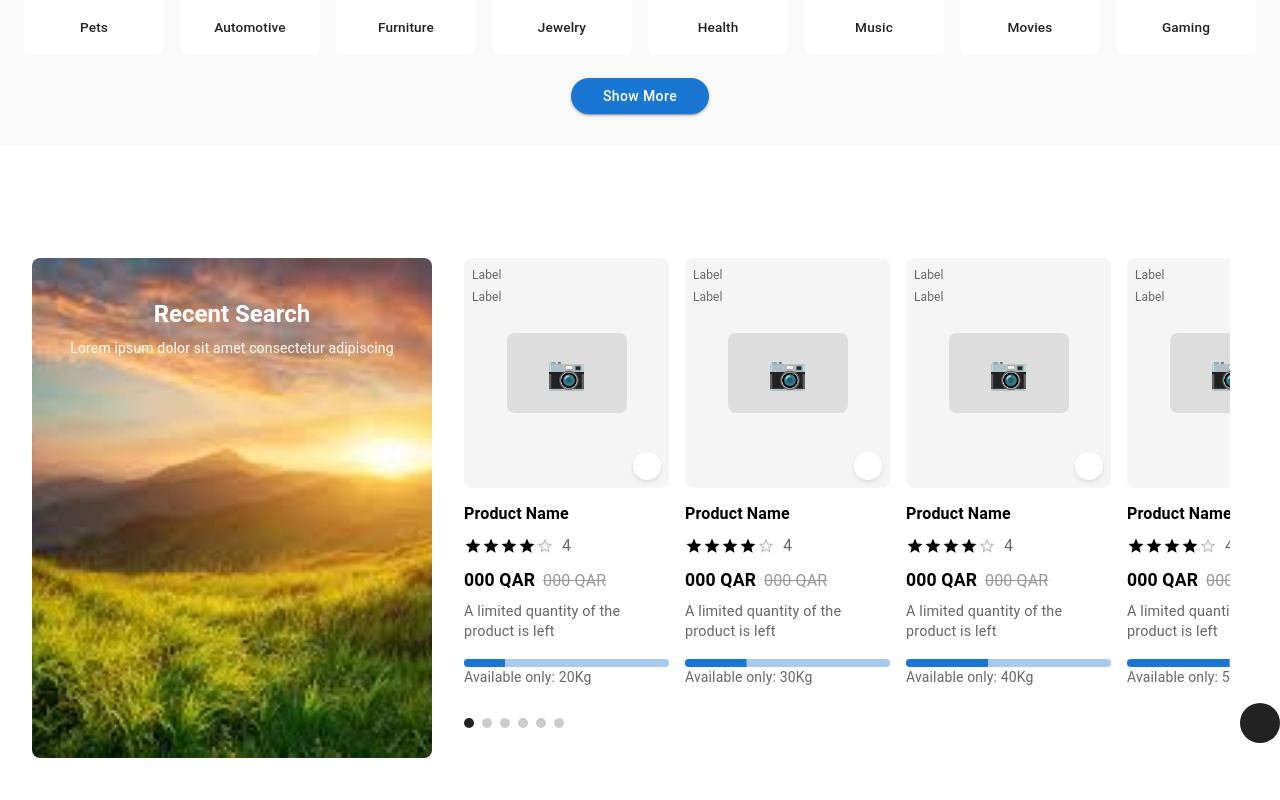
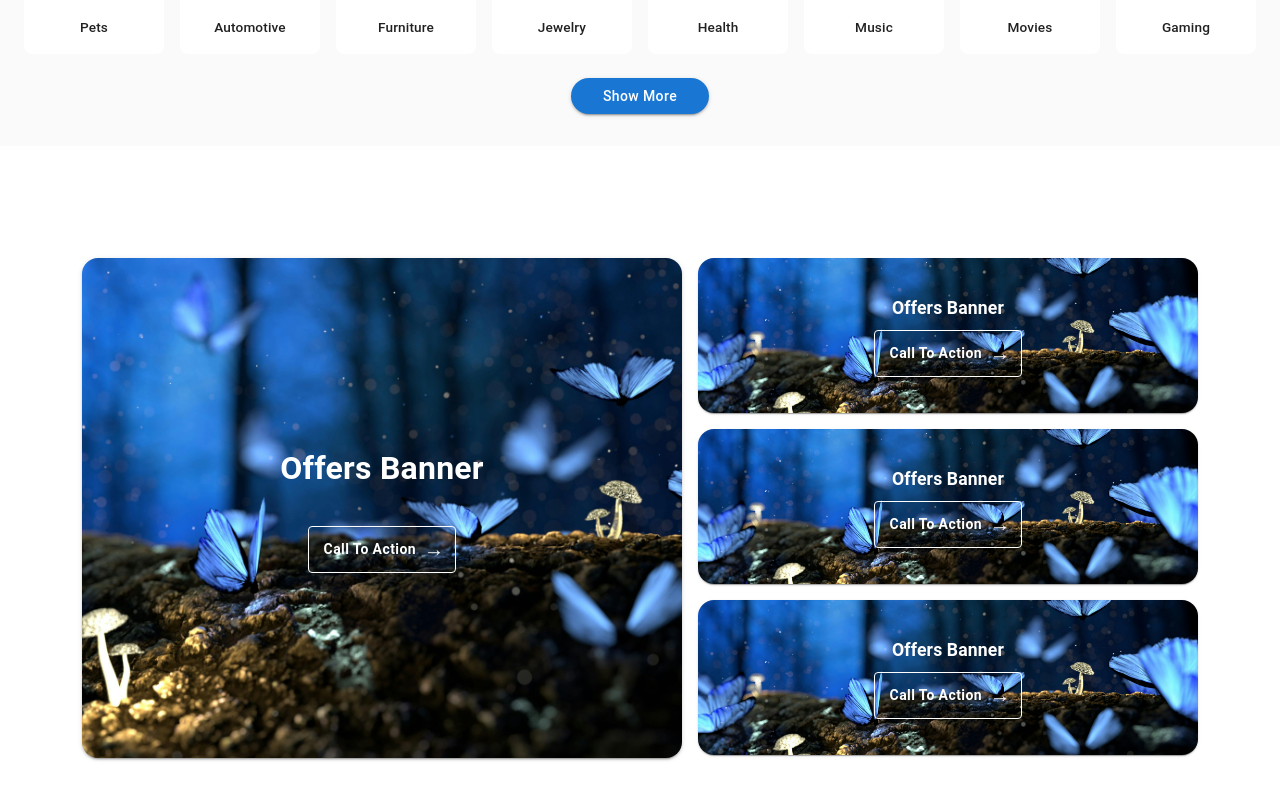
Before and after one commit to HanzalaKhattak/MUI_Project, a React (Vite) app: page / in a window 1280 px wide. Shown: the part 1974-2774 px from the top of the page. Built offline with nearby package versions, Linux system fonts and the light colour scheme; some icons are missing.

Commit message:
feat: add Offers component and offers data; update Home to include Offers

```diff
--- a/src/Home/Home.jsx
+++ b/src/Home/Home.jsx
@@ -4,8 +4,9 @@ import Slider from './slider/Slider'
 import TrackOrder from './trackYourOrder/TrackOrder'
 import BuyAgain from './buyAgain/BuyAgain'
 import RecentProducts from './recentProducts/RecentProducts'
+import Deals from './Deals/Deals'
 import Categories from './categories/Categories'
-import Deals from './Deals/Deals'
+import Offers from './offers/Offers'
 
 
 const Home = () => {
@@ -17,6 +18,7 @@ const Home = () => {
         <BuyAgain/>
         <Deals/>
         <Categories/>
+        <Offers/>
         <RecentProducts/>
       </Box>
     </>
--- a/src/Home/categories/Categories.jsx
+++ b/src/Home/categories/Categories.jsx
@@ -5,17 +5,16 @@ import categories from '../../reuseableComponents/jsons/categories.json';
 const Categories = () => {
   const [showAll, setShowAll] = useState(false);
 
-  // Toggle categories
+
   const handleToggle = () => {
     setShowAll((prev) => !prev);
   };
 
-  // Categories to display
   const displayedCategories = showAll ? categories : categories.slice(0, 16);
 
   return (
     <Box sx={{ py: 4, backgroundColor: '#fafafa' }}>
-      {/* Title */}
+
       <Typography
         variant="h5"
         align="center"
@@ -25,14 +24,14 @@ const Categories = () => {
         Categories
       </Typography>
 
-      {/* Categories Grid */}
+
       <Grid container spacing={2} justifyContent="center">
         {displayedCategories.map((cat) => (
           <Grid item xs={6} sm={3} md={2} key={cat.id}>
             <Card
               sx={{
-                width: '140px', // Fixed width
-                height: '160px', // Fixed height
+                width: '140px',
+                height: '160px',
                 display: 'flex',
                 flexDirection: 'column',
                 justifyContent: 'space-between',
@@ -75,7 +74,6 @@ const Categories = () => {
         ))}
       </Grid>
 
-      {/* Show More / Show Less Button */}
       {categories.length > 16 && (
         <Box sx={{ display: 'flex', justifyContent: 'center', mt: 3 }}>
           <Button
--- /dev/null
+++ b/src/Home/offers/Offers.jsx
@@ -0,0 +1,93 @@
+import React from 'react';
+import { Grid, Card, CardMedia, Typography, Button, Box } from '@mui/material';
+import offersData from '../../reuseableComponents/jsons/offers.json';
+import image from '../slider/sliderImages/image 2.jpg'
+
+const Offers = () => {
+  const { mainBanner, sideBanners } = offersData;
+
+  return (
+    <Box sx={{ p: 4, display:'flex', justifyContent:'center', alignItems:'center'}}>
+    <Box>
+        <Grid container spacing={2}>
+        {/* Left Side - Main Banner */}
+        <Grid item xs={12} md={8}>
+            <Card
+              sx={{
+                height: 500,
+                width: 600,
+                bgcolor: '#eee',
+                display: 'flex',
+                alignItems: 'center',
+                justifyContent: 'center',
+                p: 0,
+                borderRadius: 4,
+                overflow: 'hidden',
+                boxShadow: 2,
+                backgroundImage: `url(${image})`,
+                backgroundSize: 'cover',
+                backgroundPosition: 'center',
+                textAlign: 'center',
+              }}
+            >
+              <Box>
+                <Typography variant="h6" sx={{ mb: 2, color:'white', fontWeight: 'bold', fontSize: '2rem' }}>
+                  {mainBanner.title}
+                </Typography>
+                <Button
+                  variant="outlined"
+                  endIcon={<span>→</span>}
+                  sx={{ textTransform: 'none', borderColor: 'white', mt: 2, fontWeight: 'bold', color:'white', '&:hover': { bgcolor: 'gray', borderColor: 'white', } }}
+                >
+                  {mainBanner.cta}
+                </Button>
+              </Box>
+            </Card>
+        </Grid>
+
+        {/* Right Side - Three Small Banners */}
+        <Grid item xs={12} md={4} container direction="column" spacing={2} sx={{width:500}}>
+          {sideBanners.map((banner, index) => (
+            <Grid item key={index}>
+              <Card
+                sx={{
+                  height: 155,
+                  display: 'flex',
+                  alignItems: 'center',
+                  justifyContent: 'center',
+                  bgcolor:'#eee',
+                  p: 0,
+                  borderRadius: 4,
+                  overflow: 'hidden',
+                  boxShadow: 1,
+                  backgroundImage: `url(${image})`,
+                  backgroundSize: 'cover',
+                  backgroundPosition: 'center',
+                  textAlign: 'center',
+                }}
+              >
+                <Box
+                  sx={{}}
+                >
+                  <Typography variant="h6" sx={{ mb: 1, color: 'white', fontWeight: 'bold', fontSize: '1.1rem' }}>
+                    {banner.title}
+                  </Typography>
+                  <Button
+                    variant="outlined"
+                    endIcon={<span>→</span>}
+                    sx={{ textTransform: 'none', color: 'white', borderColor: 'white', fontWeight: 'bold', '&:hover': { bgcolor: 'gray', borderColor: 'black' } }}
+                  >
+                    {banner.cta}
+                  </Button>
+                </Box>
+              </Card>
+            </Grid>
+          ))}
+        </Grid>
+      </Grid>
+    </Box>
+    </Box>
+  );
+};
+
+export default Offers;
--- /dev/null
+++ b/src/reuseableComponents/jsons/offers.json
@@ -0,0 +1,24 @@
+{
+  "mainBanner": {
+    "title": "Offers Banner",
+    "img": "https://via.placeholder.com/600x300",
+    "cta": "Call To Action"
+  },
+  "sideBanners": [
+    {
+      "title": "Offers Banner",
+      "img": "https://via.placeholder.com/300x100",
+      "cta": "Call To Action"
+    },
+    {
+      "title": "Offers Banner",
+      "img": "https://via.placeholder.com/300x100",
+      "cta": "Call To Action"
+    },
+    {
+      "title": "Offers Banner",
+      "img": "https://via.placeholder.com/300x100",
+      "cta": "Call To Action"
+    }
+  ]
+}
```
